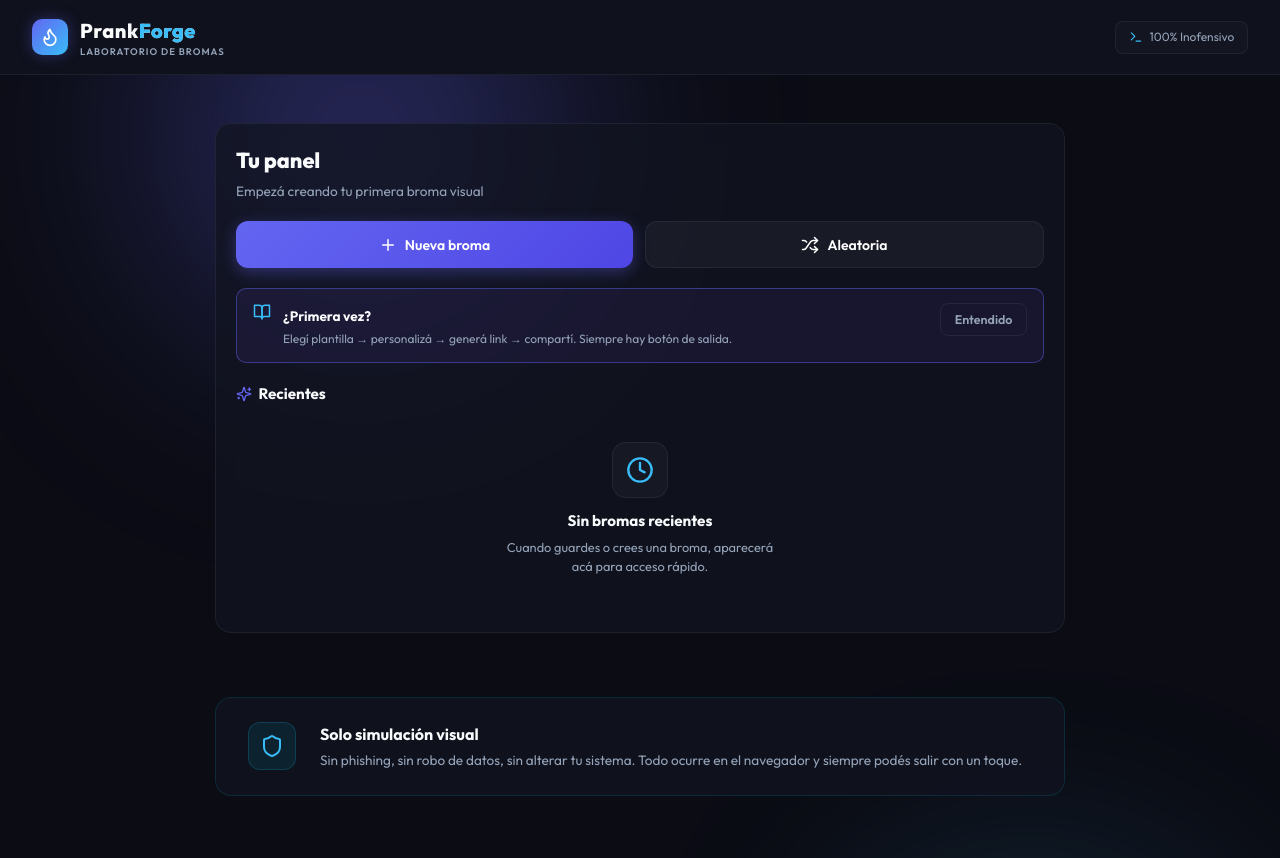
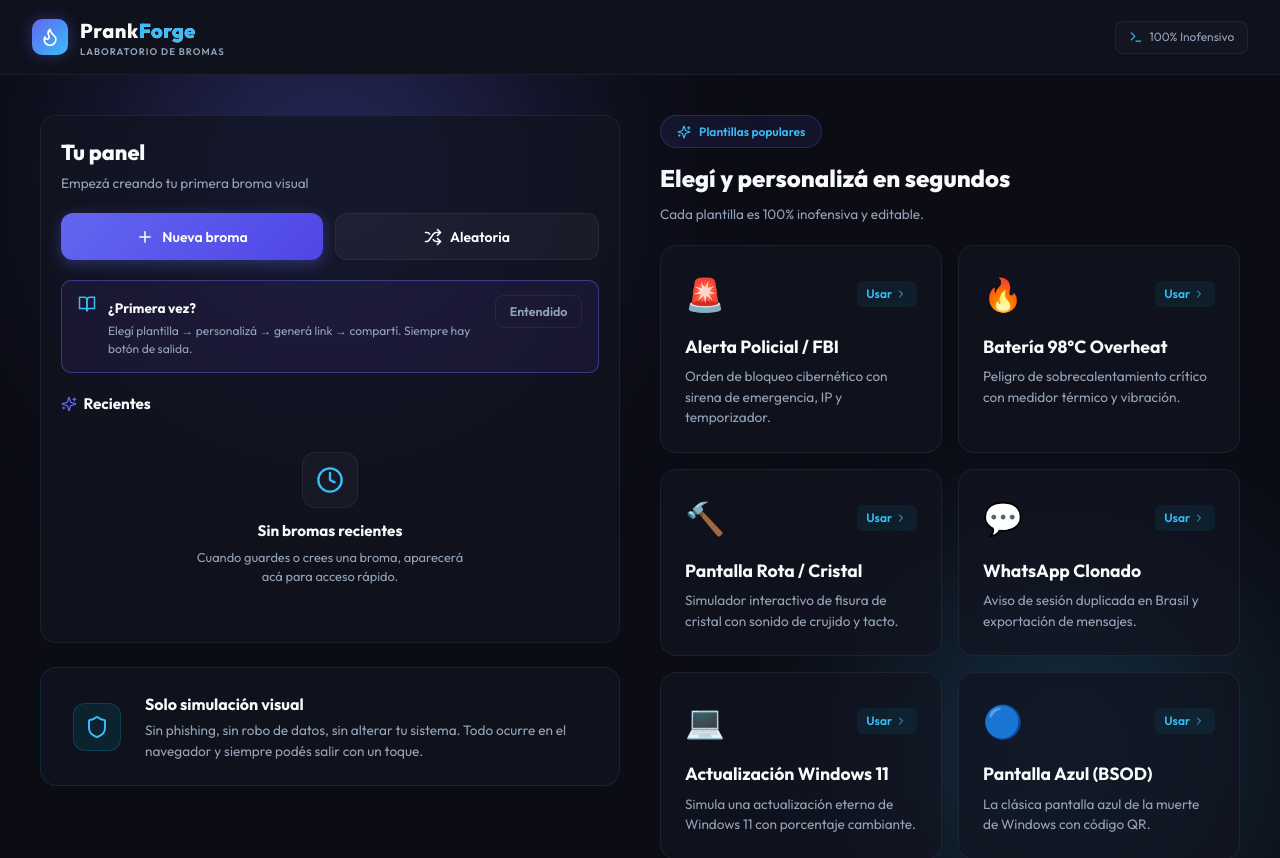
Before and after one commit to ramirolacci/Prank.System, a React (Vite) app: page / in a window 1280 px wide. Shown: the top 858 px of the page. Built offline with nearby package versions, Linux system fonts and the light colour scheme.

Commit message:
Correcciond e bug

```diff
--- a/src/components/LandingPage.tsx
+++ b/src/components/LandingPage.tsx
@@ -28,6 +28,9 @@ export const LandingPage: React.FC<LandingPageProps> = ({ onCreatePrank, history
       <div className="landing-glow landing-glow-purple" />
       <div className="landing-glow landing-glow-cyan" />
 
+      <div className="landing-layout-grid">
+        {/* Left Column: Tu Panel + Security Banner */}
+        <div className="landing-left-column">
           <Dashboard
             history={history}
             onCreatePrank={onCreatePrank}
@@ -40,7 +43,7 @@ export const LandingPage: React.FC<LandingPageProps> = ({ onCreatePrank, history
             initial={getCardVariants(reducedMotion).initial}
             animate={getCardVariants(reducedMotion).animate}
             className="glass-card security-banner"
-        style={{ maxWidth: '850px', margin: '0 auto', width: '100%', border: '1px solid rgba(6, 182, 212, 0.15)' }}
+            style={{ width: '100%', border: '1px solid rgba(6, 182, 212, 0.15)', margin: 0 }}
           >
             <div className="security-icon-wrap">
               <Shield size={24} style={{ color: 'var(--accent)' }} />
@@ -55,9 +58,12 @@ export const LandingPage: React.FC<LandingPageProps> = ({ onCreatePrank, history
               </p>
             </div>
           </motion.section>
+        </div>
 
-      <section id="templates" style={{ display: 'flex', flexDirection: 'column', gap: '1.5rem' }}>
-        <div style={{ textAlign: 'center' }}>
+        {/* Right Column: Plantillas populares */}
+        <div className="landing-right-column">
+          <section id="templates" style={{ display: 'flex', flexDirection: 'column', gap: '1.25rem' }}>
+            <div style={{ textAlign: 'left' }}>
               <motion.div
                 initial={getCardVariants(reducedMotion).initial}
                 animate={getCardVariants(reducedMotion).animate}
@@ -67,19 +73,21 @@ export const LandingPage: React.FC<LandingPageProps> = ({ onCreatePrank, history
                   gap: '0.5rem',
                   padding: '0.4rem 1rem',
                   borderRadius: '999px',
-              background: 'rgba(139, 92, 246, 0.1)',
-              border: '1px solid rgba(139, 92, 246, 0.25)',
+                  background: 'rgba(99, 102, 241, 0.1)',
+                  border: '1px solid rgba(99, 102, 241, 0.25)',
                   color: 'var(--accent)',
                   fontSize: '0.75rem',
                   fontWeight: 600,
-              marginBottom: '1rem',
+                  marginBottom: '0.75rem',
                 }}
               >
                 <Sparkles size={14} />
                 <span>Plantillas populares</span>
               </motion.div>
-          <h3 className="landing-section-title">Elegí y personalizá en segundos</h3>
-          <p style={{ fontSize: '0.9rem', color: 'var(--text-muted)' }}>
+              <h3 className="landing-section-title" style={{ fontSize: '1.5rem', textAlign: 'left' }}>
+                Elegí y personalizá en segundos
+              </h3>
+              <p style={{ fontSize: '0.85rem', color: 'var(--text-muted)', textAlign: 'left' }}>
                 Cada plantilla es 100% inofensiva y editable.
               </p>
             </div>
@@ -113,5 +121,7 @@ export const LandingPage: React.FC<LandingPageProps> = ({ onCreatePrank, history
             </div>
           </section>
         </div>
+      </div>
+    </div>
   );
 };
--- a/src/components/PrankBuilder.tsx
+++ b/src/components/PrankBuilder.tsx
@@ -40,6 +40,7 @@ import {
   DollarSign,
   Gift,
   Share2,
+  LucideIcon,
 } from 'lucide-react';
 
 interface PrankBuilderProps {
@@ -173,7 +174,7 @@ export const PrankBuilder: React.FC<PrankBuilderProps> = ({
     { type: 'loading' as PrankType, label: 'RAM Infinita', icon: Loader2 },
   ];
 
-  const disguises: { value: LinkDisguise; label: string; desc: string; icon: React.FC<{ size?: number }> }[] = [
+  const disguises: { value: LinkDisguise; label: string; desc: string; icon: LucideIcon }[] = [
     { value: 'none', label: 'Sin Camuflaje', desc: 'Vista previa normal', icon: Share2 },
     { value: 'pdf-doc', label: '📄 Documento PDF', desc: 'Documento_Oficial_Firmado_2026.pdf', icon: FileText },
     { value: 'bank-transfer', label: '💸 Transferencia $150k', desc: 'Comprobante de Pago Acreditado', icon: DollarSign },
--- a/src/index.css
+++ b/src/index.css
@@ -422,14 +422,13 @@ body {
 
 .page-container {
   padding: 1.25rem 1rem;
-  max-width: 1200px;
-  margin: 0 auto;
+  max-width: 100%;
   width: 100%;
 }
 
 @media (min-width: 640px) {
   .page-container {
-    padding: 2rem 1.5rem;
+    padding: 2rem 2.5rem;
   }
 }
 
@@ -800,19 +799,44 @@ body {
 }
 
 .landing-container {
-  padding: 2rem 1rem;
-  max-width: 1200px;
-  margin: 0 auto;
+  padding: 1.5rem 1rem;
+  max-width: 100%;
+  width: 100%;
   display: flex;
   flex-direction: column;
-  gap: 3rem;
 }
 
 @media (min-width: 640px) {
   .landing-container {
-    padding: 3rem 1.5rem;
-    gap: 4rem;
-  }
+    padding: 2.5rem 2.5rem;
+  }
+}
+
+.landing-layout-grid {
+  display: grid;
+  grid-template-columns: 1fr;
+  gap: 2rem;
+  width: 100%;
+}
+
+@media (min-width: 1024px) {
+  .landing-layout-grid {
+    grid-template-columns: 1fr 1fr;
+    gap: 2.5rem;
+    align-items: start;
+  }
+}
+
+.landing-left-column {
+  display: flex;
+  flex-direction: column;
+  gap: 1.5rem;
+}
+
+.landing-right-column {
+  display: flex;
+  flex-direction: column;
+  gap: 1.5rem;
 }
 
 .security-banner {
@@ -840,8 +864,8 @@ body {
 
 @media (min-width: 480px) {
   .template-grid {
-    grid-template-columns: repeat(auto-fill, minmax(260px, 1fr));
-    gap: 1.5rem;
+    grid-template-columns: repeat(2, 1fr);
+    gap: 1rem;
   }
 }
 
```
Also changed, not shown: 5 other files (tests, documents, lock files or other folders). Lines whose indentation alone changed are shown as unchanged.
